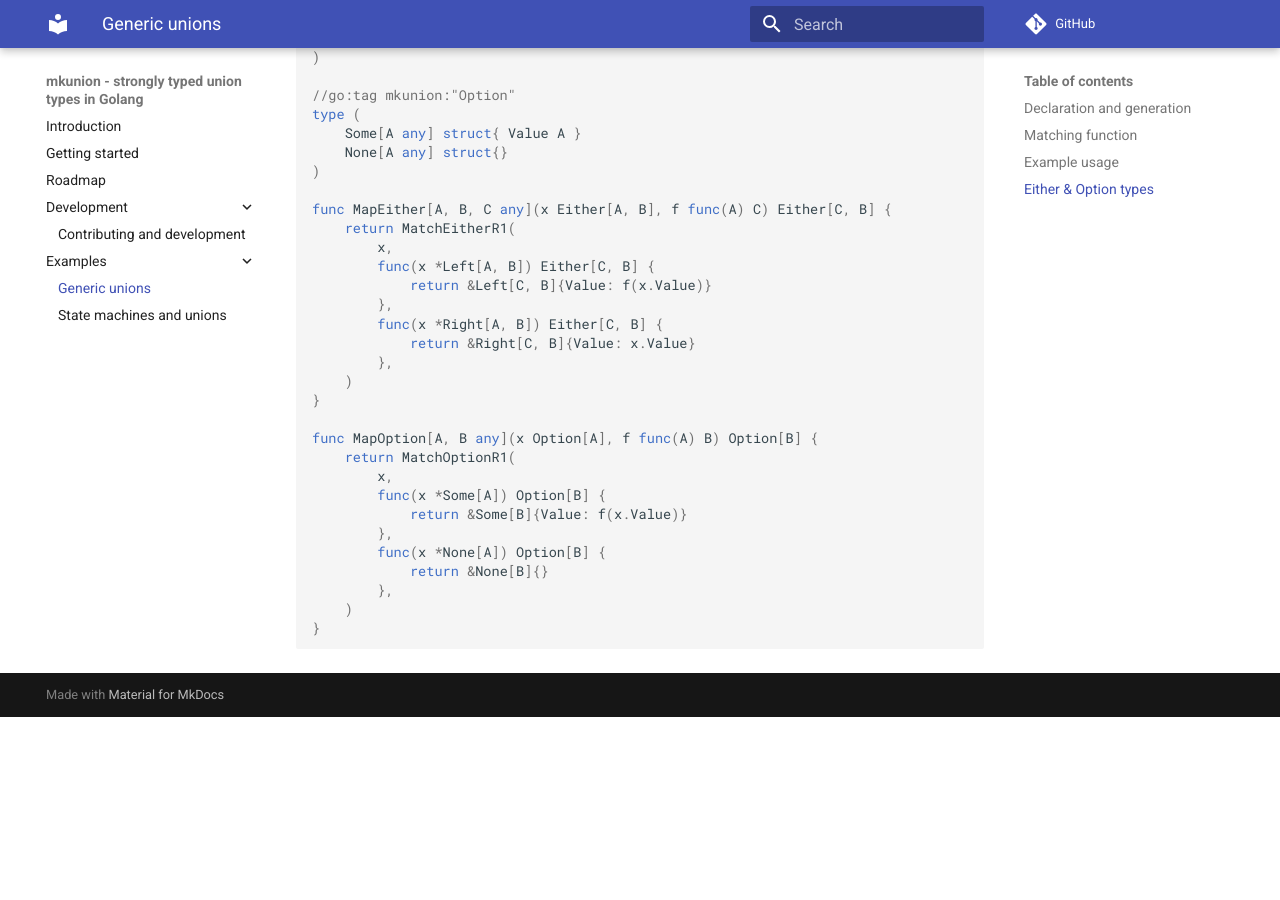
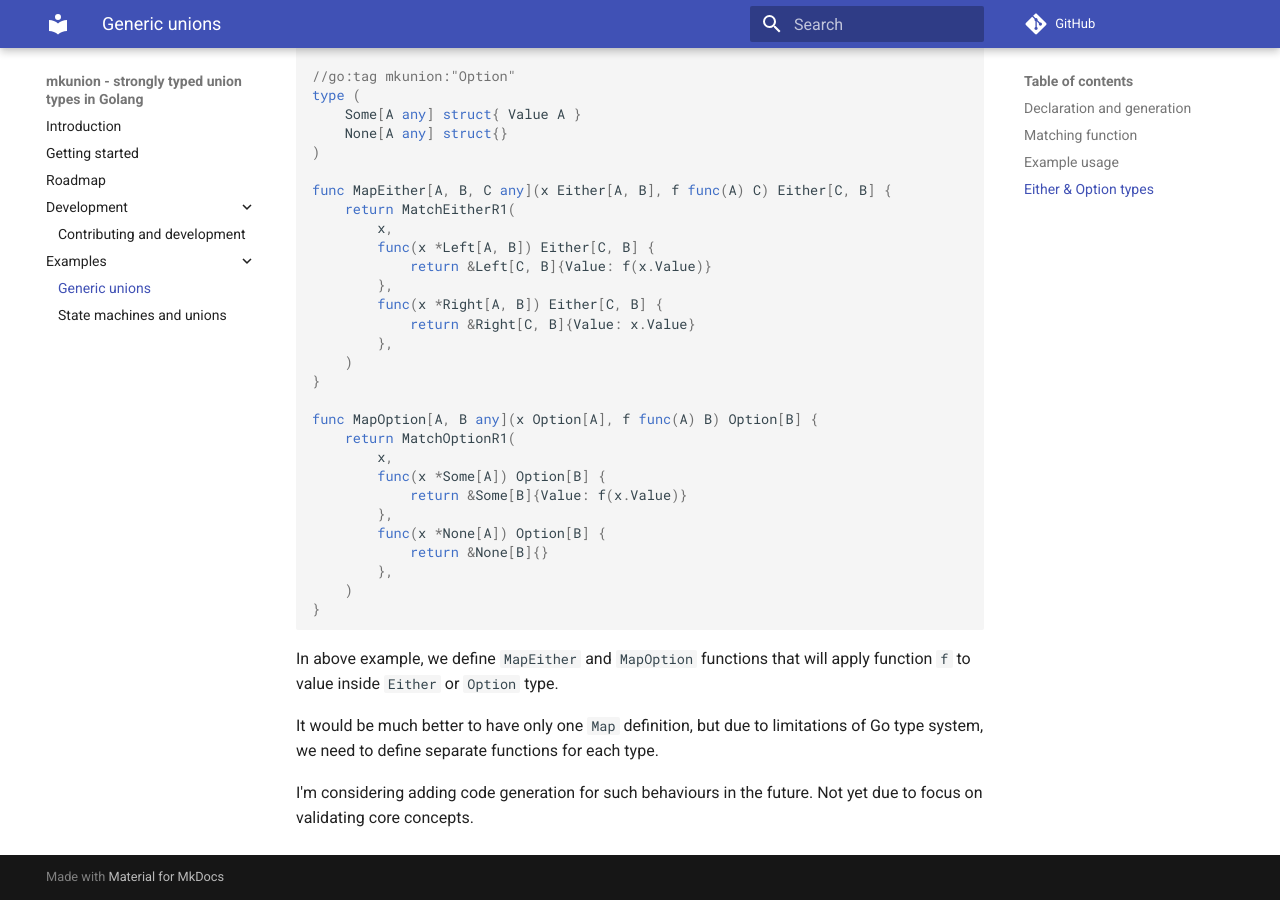
Before and after one commit to widmogrod/mkunion, an MkDocs documentation site: the page built from docs/examples/generic_union.md, in a window 1280 px wide and 900 px high, scrolled down 2870 px. Built offline with MkDocs 1.6.1 and Material for MkDocs 9.7.7, drawn with Linux system fonts in a browser that asks for light colours; comment, search, counter and statistics services are not loaded; before the commit the page ends 3587 px from its top, so only the background shows below that; some of the changed text lies outside the part shown.

Commit message:
docs: clean and expand on generic unions

````diff
--- a/docs/examples/generic_union.md
+++ b/docs/examples/generic_union.md
@@ -32,13 +32,11 @@ you have access to the same features as with non-generic unions.
 
 ## Matching function
 
-Let's define higher order function `ReduceTree` that will travers leaves in tree and produce a single value.
+Let's define higher order function `ReduceTree` that will travers leaves in `Tree` and produce a single value.
 
 This function uses `MatchTreeR1` function that is generated automatically for you.
 
 ```go title="example/tree.go"
-
-```go
 func ReduceTree[A, B any](x Tree[A], f func(A, B) B, init B) B {
 	return MatchTreeR1(
 		x,
@@ -151,3 +149,9 @@ func MapOption[A, B any](x Option[A], f func(A) B) Option[B] {
 	)
 }
 ```
+
+In above example, we define `MapEither` and `MapOption` functions that will apply function `f` to value inside `Either` or `Option` type.
+
+It would be much better to have only one `Map` definition, but due to limitations of Go type system, we need to define separate functions for each type.
+
+I'm considering adding code generation for such behaviours in the future. Not yet due to focus on validating core concepts.
````
